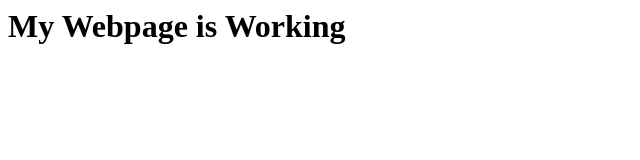
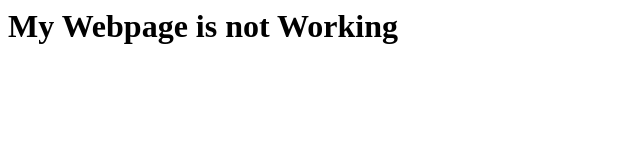
Before and after one commit to azlan-43/staic-website, a plain HTML site: page index.html in a window 1280 px wide. Shown: the whole page, without its empty margins (0-640 px from the left). Drawn offline with Linux system fonts and the light colour scheme.

Commit message:
Update index.html

```diff
--- a/index.html
+++ b/index.html
@@ -1 +1 @@
-<h1>My Webpage is Working</h>
+<h1>My Webpage is not Working</h>
```
